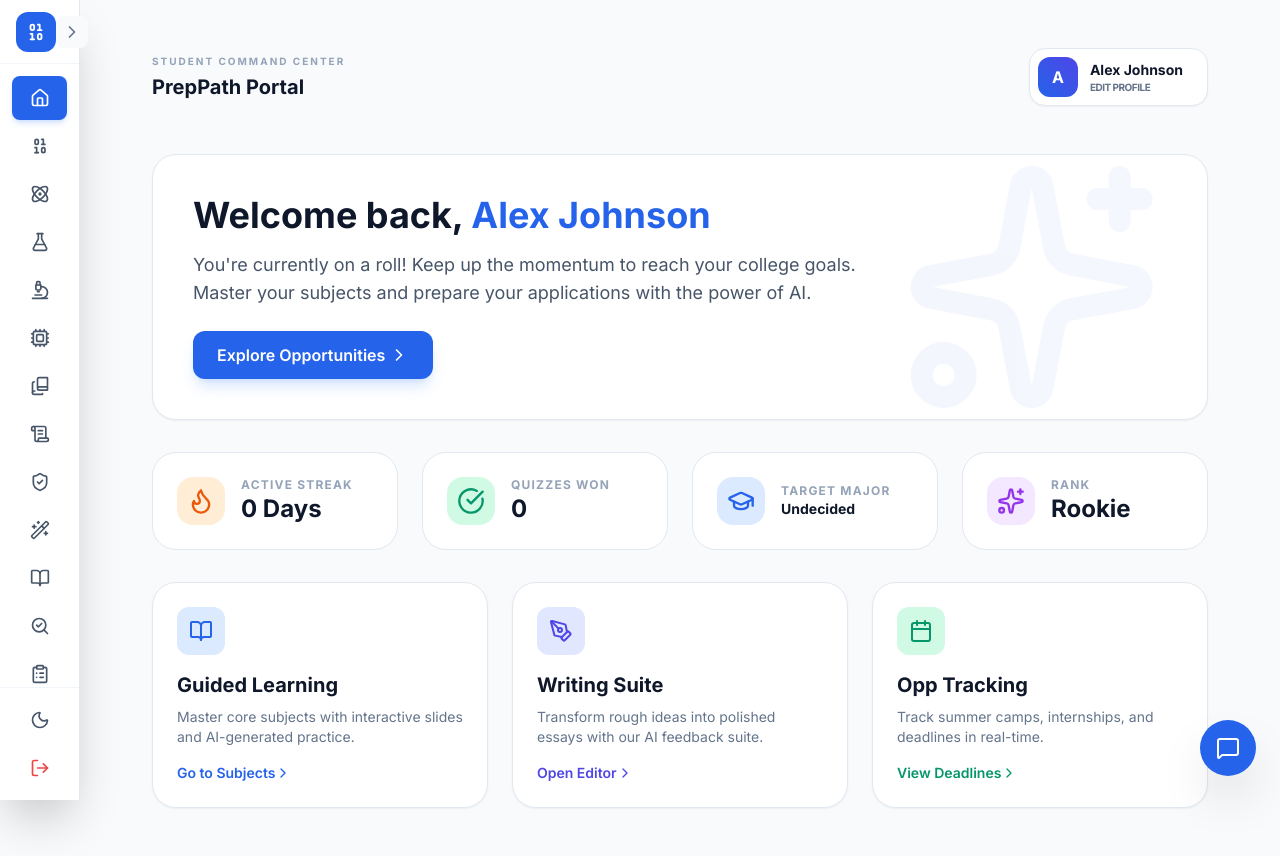
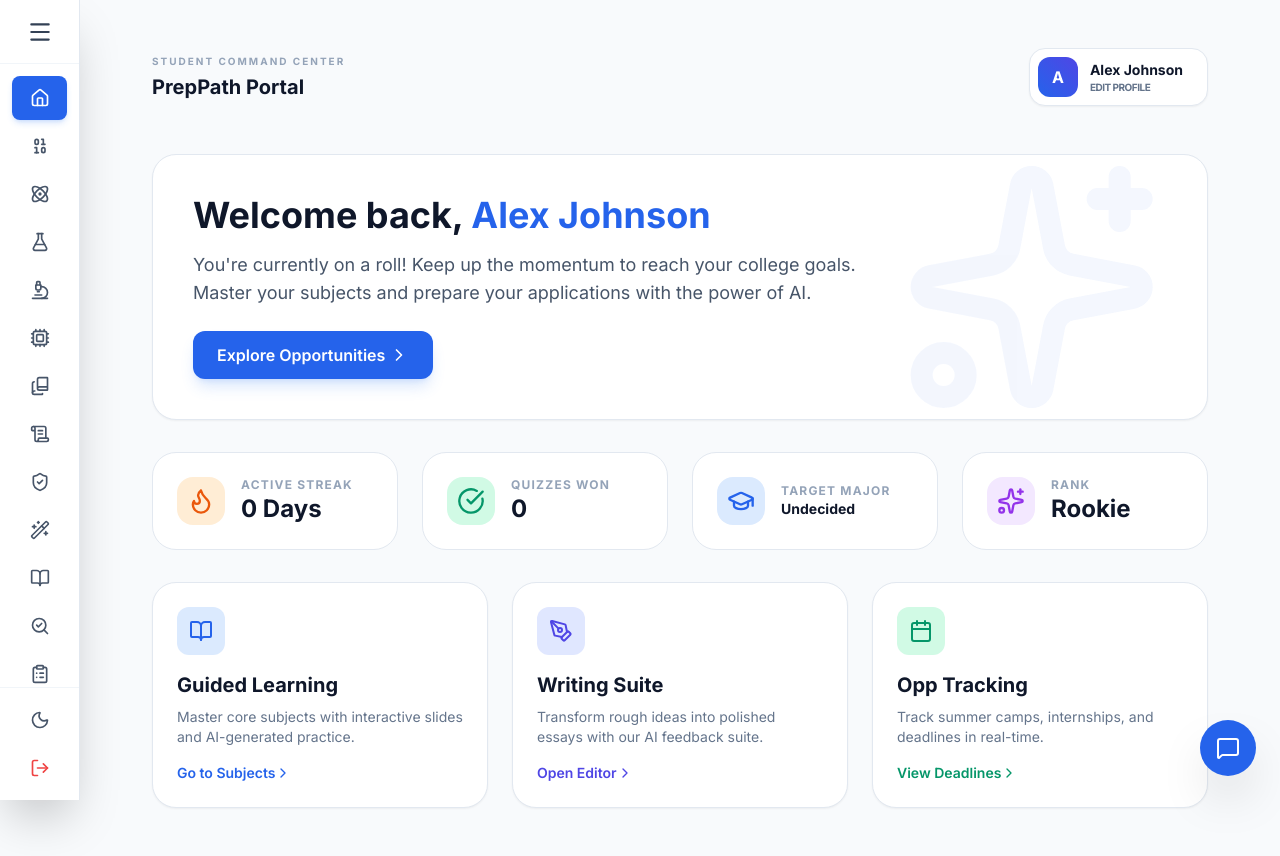
Before and after one commit to axel777-arch/prep-ai-1, a React (Vite) app: page / in a window 1280 px wide. Both pictures are taken after a click on the button "Google". Built offline with nearby package versions, Linux system fonts and the light colour scheme.

Commit message:
Update Sidebar.tsx

```diff
--- a/components/Sidebar.tsx
+++ b/components/Sidebar.tsx
@@ -1,8 +1,23 @@
 import React from 'react';
 import {
-  Home, BookOpen, Calendar, ChevronLeft, ChevronRight,
-  Binary, Atom, FlaskConical, ScrollText, Moon, Sun, Wand2, ShieldCheck, LogOut,
-  Microscope, Cpu, BookCopy, SearchCheck, ClipboardList
+  Home,
+  BookOpen,
+  Calendar,
+  Binary,
+  Atom,
+  FlaskConical,
+  ScrollText,
+  Moon,
+  Sun,
+  Wand2,
+  ShieldCheck,
+  LogOut,
+  Microscope,
+  Cpu,
+  BookCopy,
+  SearchCheck,
+  ClipboardList,
+  Menu
 } from 'lucide-react';
 import { Page } from '../types';
 
@@ -74,34 +89,31 @@ const Sidebar: React.FC<SidebarProps> = ({
           </button>
         ) : (
           <button
-            onClick={() => onNavigate(Page.HOME)}
+            onClick={() => setIsPinned(true)}
             className="w-full flex justify-center"
+            aria-label="Open sidebar"
           >
-            <div className="w-10 h-10 bg-blue-600 rounded-xl flex items-center justify-center text-white">
-              <Binary size={22} />
-            </div>
+            <Menu size={26} className="text-slate-700 dark:text-slate-300" />
           </button>
         )}
 
-        {/* Toggle Button */}
-        <button
-          onClick={() => setIsPinned(!isPinned)}
-          className="p-1.5 rounded-lg bg-slate-50 dark:bg-slate-800
-                     text-slate-500 hover:bg-slate-200 dark:hover:bg-slate-700 transition-colors"
-        >
-          {isOpen ? <ChevronLeft size={20} /> : <ChevronRight size={20} />}
-        </button>
+        {isOpen && (
+          <button
+            onClick={() => setIsPinned(false)}
+            className="p-1.5 rounded-lg bg-slate-50 dark:bg-slate-800
+                       text-slate-500 hover:bg-slate-200 dark:hover:bg-slate-700 transition-colors"
+            aria-label="Collapse sidebar"
+          >
+            <Binary size={18} />
+          </button>
+        )}
       </div>
 
       {/* Navigation */}
       <div className="flex-1 overflow-y-auto p-3">
         <NavItem icon={Home} label="Dashboard" page={Page.HOME} active={currentPage === Page.HOME} />
 
-        {isOpen && (
-          <div className="mt-6 mb-2 px-4 text-xs font-semibold text-slate-400 uppercase tracking-wider">
-            Curriculum
-          </div>
-        )}
+        {isOpen && <Section title="Curriculum" />}
         <NavItem icon={Binary} label="Math" page={Page.MATH} active={currentPage === Page.MATH} />
         <NavItem icon={Atom} label="Physics" page={Page.PHYSICS} active={currentPage === Page.PHYSICS} />
         <NavItem icon={FlaskConical} label="Chemistry" page={Page.CHEMISTRY} active={currentPage === Page.CHEMISTRY} />
@@ -110,22 +122,14 @@ const Sidebar: React.FC<SidebarProps> = ({
         <NavItem icon={BookCopy} label="Literature" page={Page.LIT} active={currentPage === Page.LIT} />
         <NavItem icon={ScrollText} label="History" page={Page.HISTORY} active={currentPage === Page.HISTORY} />
 
-        {isOpen && (
-          <div className="mt-6 mb-2 px-4 text-xs font-semibold text-slate-400 uppercase tracking-wider">
-            Prep Tools
-          </div>
-        )}
+        {isOpen && <Section title="Prep Tools" />}
         <NavItem icon={ShieldCheck} label="Essay Feedback" page={Page.ESSAY_FEEDBACK} active={currentPage === Page.ESSAY_FEEDBACK} />
         <NavItem icon={Wand2} label="Essay Writer" page={Page.ESSAY_WRITER} active={currentPage === Page.ESSAY_WRITER} />
         <NavItem icon={BookOpen} label="Smart Review" page={Page.SMART_REVIEW} active={currentPage === Page.SMART_REVIEW} />
         <NavItem icon={SearchCheck} label="College Matcher" page={Page.COLLEGE_MATCHER} active={currentPage === Page.COLLEGE_MATCHER} />
         <NavItem icon={ClipboardList} label="Requirements" page={Page.COLLEGE_REQUIREMENTS} active={currentPage === Page.COLLEGE_REQUIREMENTS} />
 
-        {isOpen && (
-          <div className="mt-6 mb-2 px-4 text-xs font-semibold text-slate-400 uppercase tracking-wider">
-            Tracking
-          </div>
-        )}
+        {isOpen && <Section title="Tracking" />}
         <NavItem icon={Calendar} label="Opportunities" page={Page.OPPORTUNITIES} active={currentPage === Page.OPPORTUNITIES} />
       </div>
 
@@ -138,8 +142,8 @@ const Sidebar: React.FC<SidebarProps> = ({
             ${!isOpen && 'justify-center px-0'}
           `}
         >
-          {theme === 'light' ? <Moon size={20} className={isOpen ? 'mr-3' : ''} /> : <Sun size={20} className={isOpen ? 'mr-3' : ''} />}
-          {isOpen && <span>{theme === 'light' ? 'Dark Mode' : 'Light Mode'}</span>}
+          {theme === 'light' ? <Moon size={20} /> : <Sun size={20} />}
+          {isOpen && <span className="ml-3">{theme === 'light' ? 'Dark Mode' : 'Light Mode'}</span>}
         </button>
 
         <button
@@ -149,12 +153,19 @@ const Sidebar: React.FC<SidebarProps> = ({
             ${!isOpen && 'justify-center px-0'}
           `}
         >
-          <LogOut size={20} className={isOpen ? 'mr-3' : ''} />
-          {isOpen && <span>Sign Out</span>}
+          <LogOut size={20} />
+          {isOpen && <span className="ml-3">Sign Out</span>}
         </button>
       </div>
     </div>
   );
 };
 
+/* Section label */
+const Section = ({ title }: { title: string }) => (
+  <div className="mt-6 mb-2 px-4 text-xs font-semibold text-slate-400 uppercase tracking-wider">
+    {title}
+  </div>
+);
+
 export default Sidebar;
```
